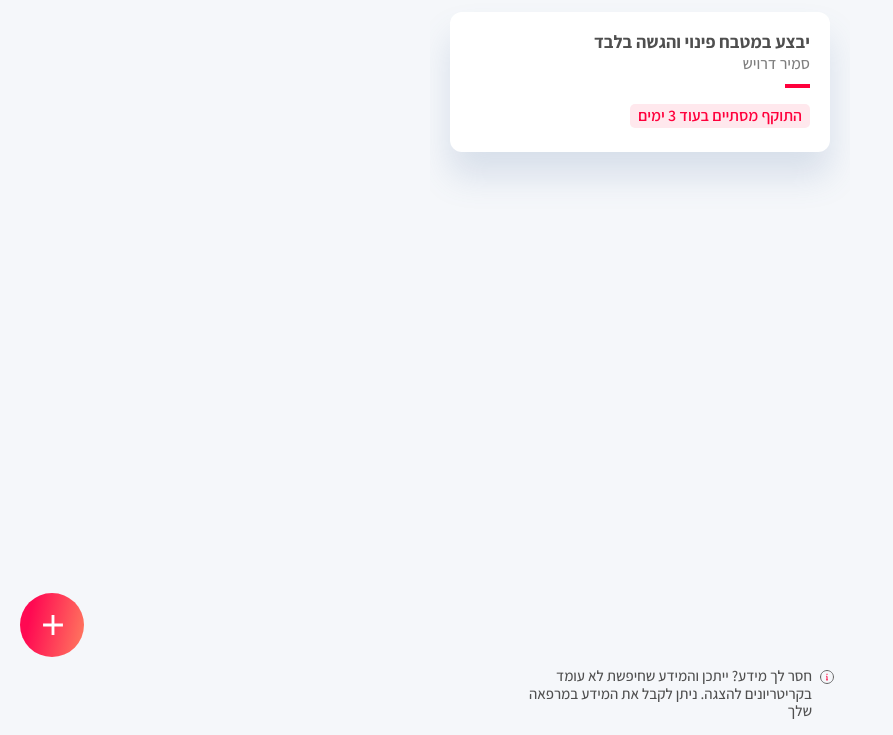
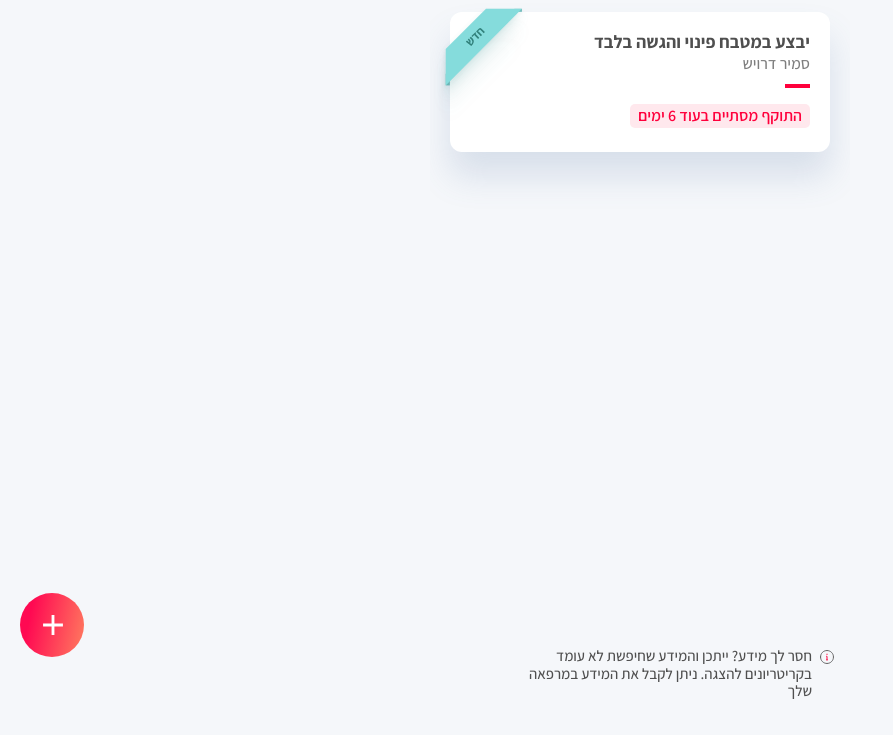
Before and after one commit to medikis/medii, a plain HTML site: page exemptions-page.html in a window 1280 px wide. Shown: the part 123-858 px from the top of the page, without its empty margins (0-893 px from the left). Drawn offline with Linux system fonts and the light colour scheme.

Commit message:
Add files via upload

```diff
--- a/exemptions-page.html
+++ b/exemptions-page.html
@@ -128,13 +128,13 @@
                                                     <div class="MuiChip-root MuiChip-filled MuiChip-sizeSmall MuiChip-colorError MuiChip-filledError muirtl-122btlw"
                                                         id="valid-exemptions-0-card-dates"><span
                                                             class="MuiChip-label MuiChip-labelSmall muirtl-4y436t">התוקף
-                                                            מסתיים בעוד 3 ימים</span></div>
+                                                            מסתיים בעוד 6 ימים</span></div>
                                                 </div>
                                             </div>
                                         </div>
                                     </div>
                                 </div>
-                                <div class="MuiBox-root muirtl-0">
+                                <div class="MuiBox-root muirtl-0 info-text">
                                     <div class="MuiStack-root muirtl-l2o62i"><img src="icons/disclaimer.svg" alt="icon"
                                             style="padding-top: 3px;">
                                         <h6 class="MuiTypography-root MuiTypography-subtitle2 muirtl-o1bxc6">חסר לך
@@ -175,7 +175,7 @@
                                             </div>
                                         </div>
                                     </div>
-                                    <div class="MuiBox-root muirtl-7r8w10">
+                                    <div class="MuiBox-root muirtl-7r8w10 info-text">
                                         <div class="MuiStack-root muirtl-l2o62i"><img src="icons/disclaimer.svg"
                                                 alt="icon" style="padding-top: 3px;">
                                             <h6 class="MuiTypography-root MuiTypography-subtitle2 muirtl-o1bxc6">חסר לך
@@ -336,5 +336,4 @@
 
 </body>
 
-
 </html>
--- a/style.css
+++ b/style.css
@@ -3004,7 +3004,7 @@ hr {
     border-radius: 5px;
 }
 
-/* .muirtl-1wbw82o::before {
+.muirtl-1wbw82o::before {
     content: "";
     position: absolute;
     background-image: url(icons/new-badge.svg);
@@ -3015,7 +3015,7 @@ hr {
     flex-shrink: 0;
     left: -19px;
     top: -6px;
-} */
+}
 
 .muirtl-122btlw.MuiChip-colorError {
     color: rgb(255, 0, 60);
@@ -3053,5 +3053,9 @@ hr {
     padding: 0px;
     white-space: pre-wrap;
     border-radius: 5px;
-
-}
+}
+
+.info-text {
+    position: relative;
+    bottom: 20px;
+}
```
